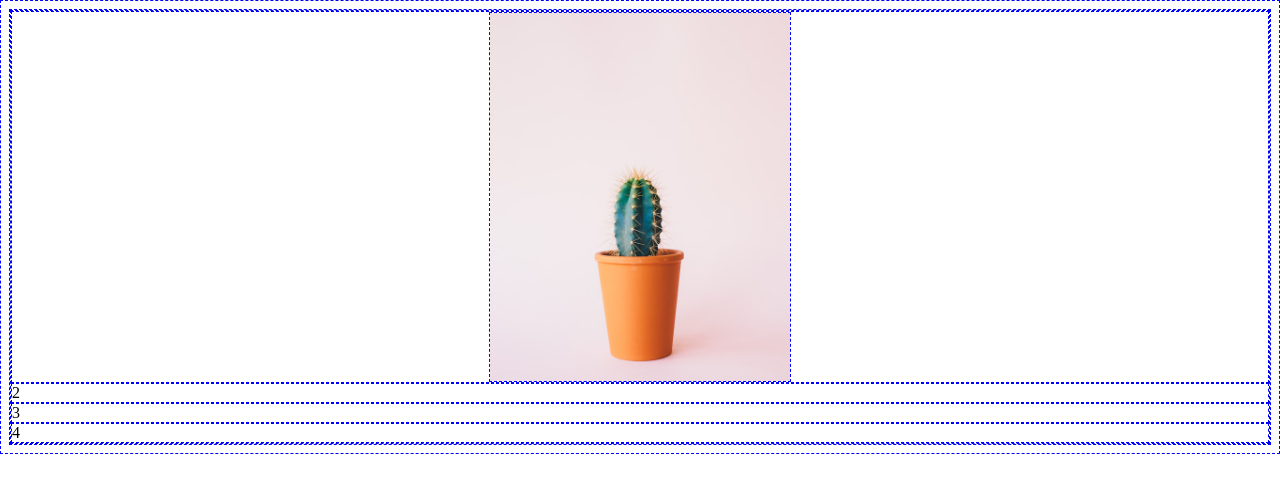
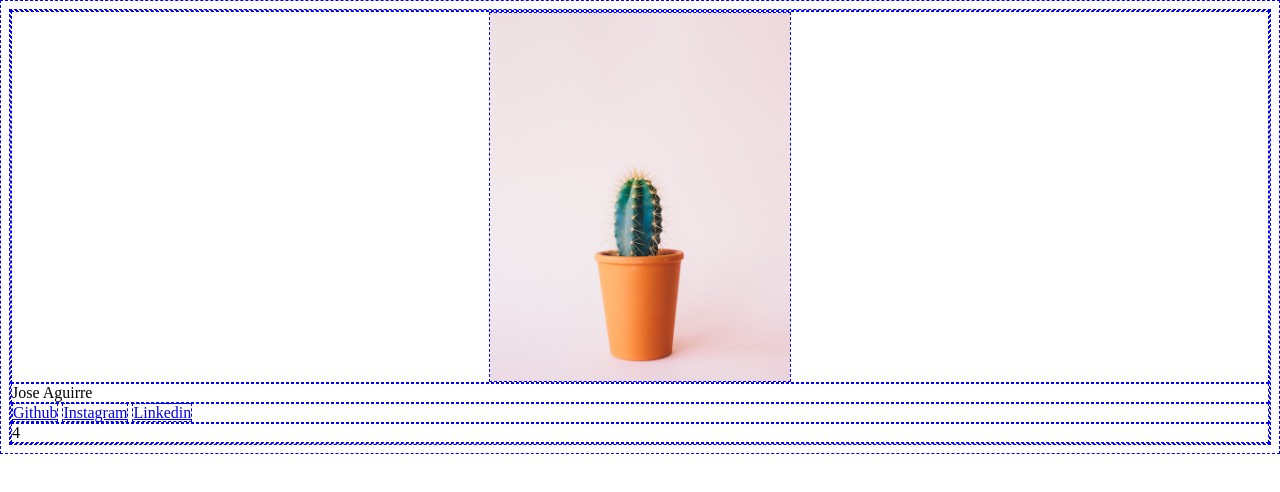
Before and after one commit to Jositow/link-in-bio, a plain HTML site: page index.html in a window 1280 px wide. Drawn offline with Linux system fonts and the light colour scheme.

Commit message:
links to social media

```diff
--- a/index.html
+++ b/index.html
@@ -30,10 +30,12 @@
       <img class="image-cactus" src="images/cactus.jpg" alt="a cactus">
     </div>
     <div class="name-row">
-      2
+      Jose Aguirre
     </div>
     <div class="social-icons">
-      3
+      <a href="https://github.com/jositow" target="_blank">Github</a>
+      <a href="https://www.instagram.com/chepul7/" target="_blank">Instagram</a>
+      <a href="https://www.linkedin.com/in/jositow/" target="_blank">Linkedin</a>
     </div>
     <div class="links">
       4
```
